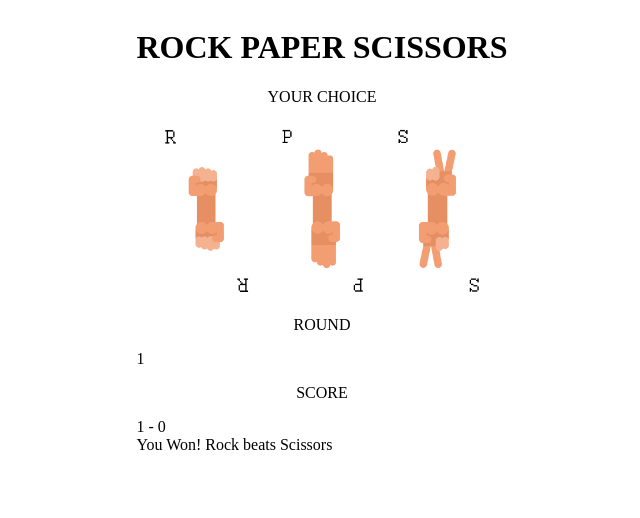
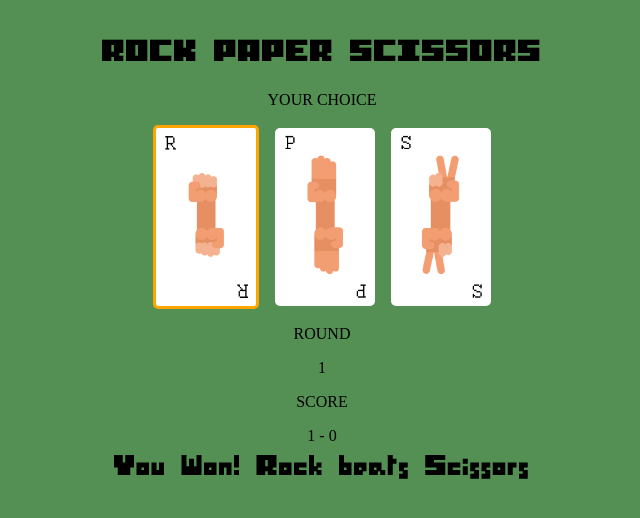
Before and after one commit to ItochiNim/odin-rock-paper-scissors, a plain HTML site: page index.html in a window 1280 px wide. Both pictures are taken after a click on the picture 524 px from the left and 210 px from the top of the page. Shown: the whole page, without its empty margins (318-958 px from the left). Drawn offline with Linux system fonts and the light colour scheme.

Commit message:
feat: add some rules for the UI

```diff
--- a/stylesheets.css
+++ b/stylesheets.css
@@ -1,23 +1,55 @@
-body{
+h1 {
+    font-family: myFirstFont;
+}
+
+#result {
+    font-size: 30px;
+    font-weight: 700;
+    font-family: myFirstFont;
+}
+
+body {
+    background: rgb(84, 143, 84);
     display: flex;
     justify-content: center;
     flex-direction: vertical;
 }
-.game_box{
+
+.game_box {
     display: flex;
     justify-content: center;
     align-items: center;
 }
 
-p{
+.image_button {
+    background: white;
+    border-radius: 5px;
+}
+
+.lastSelected{
+    border: 3px solid orange;
+}
+
+p {
     align-self: center;
     text-align: center;
 }
 
-#buttons{
+#buttons {
     display: flex;
     flex: 1 1 auto;
     justify-content: center;
     gap: 1em;
     align-items: center;
 }
+
+#score,
+#result,
+#round {
+    text-align: center;
+}
+
+@font-face {
+    font-family: myFirstFont;
+    src: url("pixel.ttf");
+}
```
